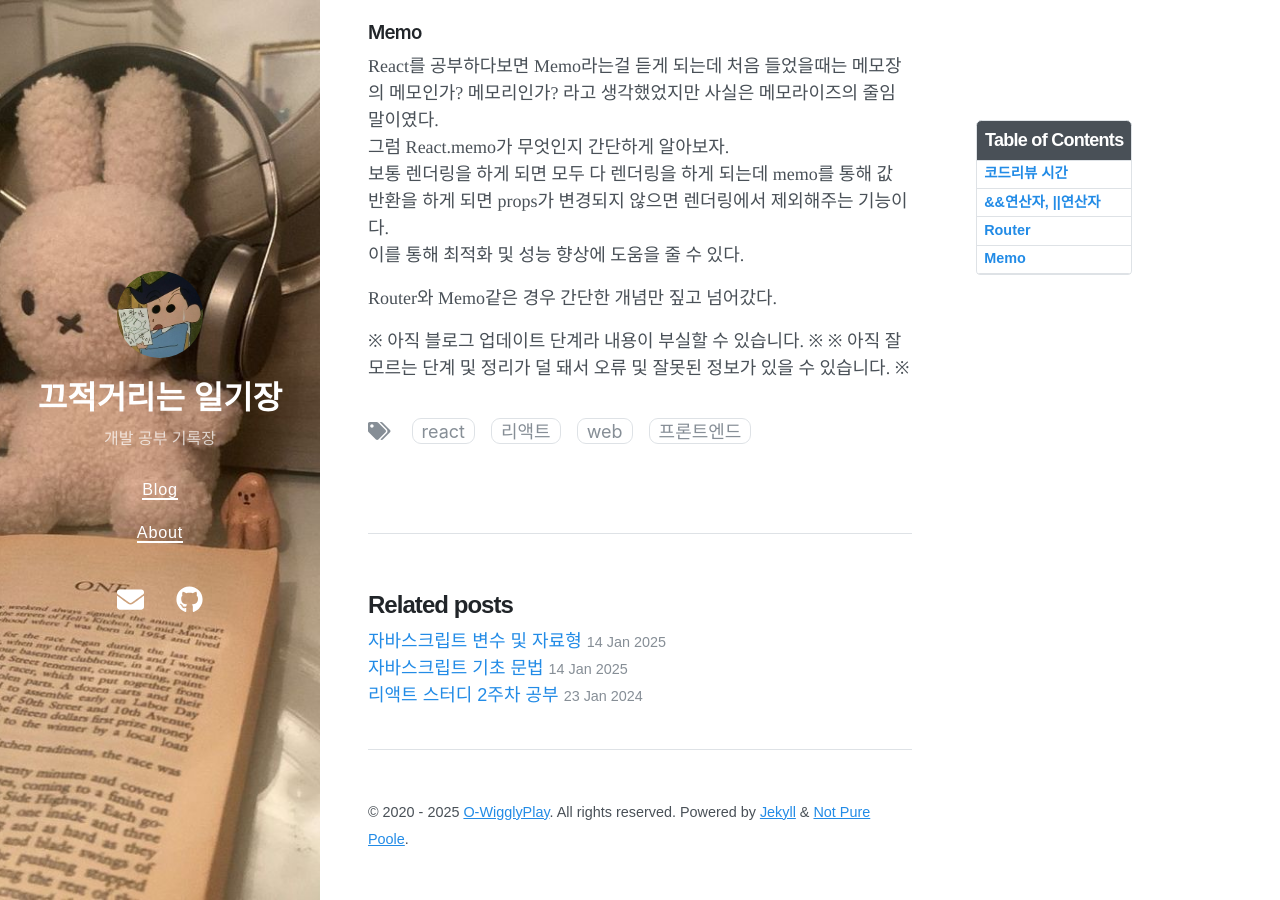
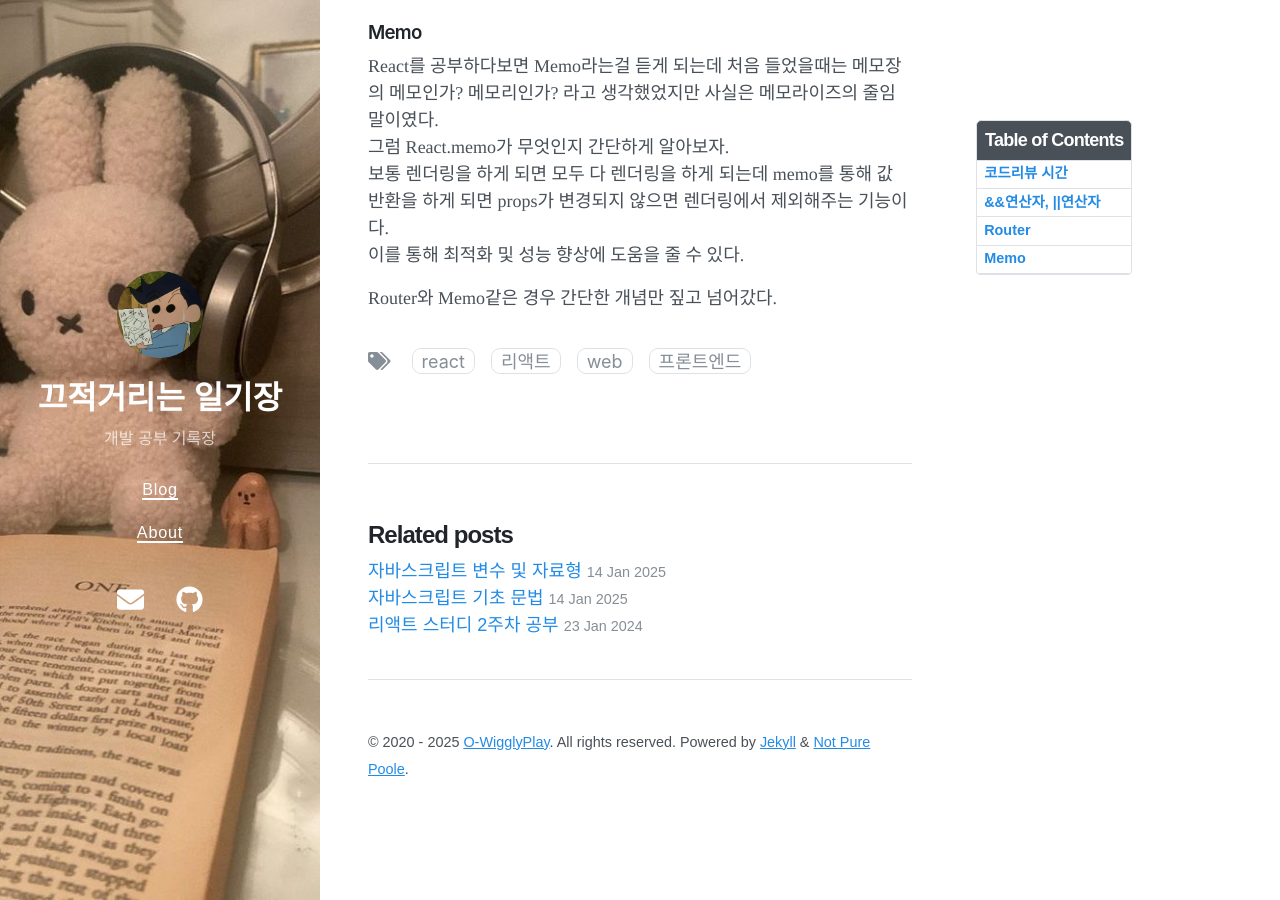
Before and after one commit to O-WigglyPlay/O-wigglyplay.github.io, a Jekyll site: the page built from _posts/2024-01-30-ReactStudy04.md, in a window 1280 px wide and 900 px high, scrolled down 1060 px. Built offline with Jekyll 4.4.1, drawn with Linux system fonts in a browser that asks for light colours; nearby versions of some CDN libraries.

Commit message:
파일 수정

```diff
--- a/_posts/2024-01-30-ReactStudy04.md
+++ b/_posts/2024-01-30-ReactStudy04.md
@@ -46,6 +46,3 @@ React를 공부하다보면 Memo라는걸 듣게 되는데 처음 들었을때
 이를 통해 최적화 및 성능 향상에 도움을 줄 수 있다.
 
 Router와 Memo같은 경우 간단한 개념만 짚고 넘어갔다.
-
-※ 아직 블로그 업데이트 단계라 내용이 부실할 수 있습니다. ※
-※ 아직 잘 모르는 단계 및 정리가 덜 돼서 오류 및 잘못된 정보가 있을 수 있습니다. ※
```
Also changed, not shown: _posts/2024-01-23-ReactStudy03.md (+0 -3 lines).
